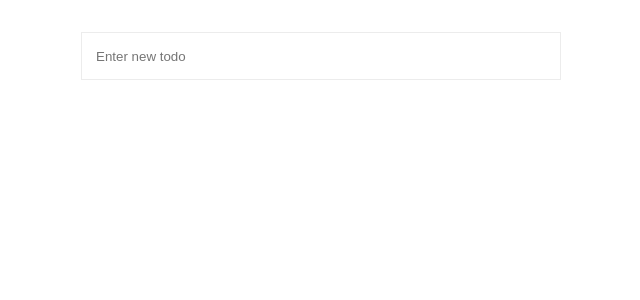
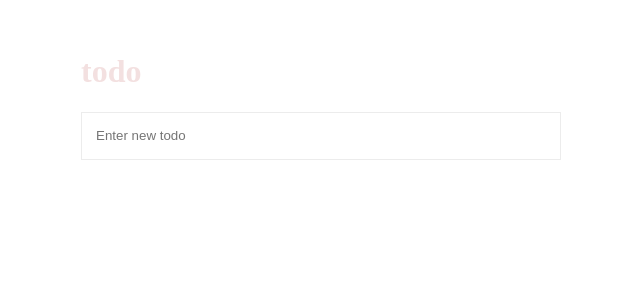
Before and after one commit to RodrigoMattosoSilveira/react_todo, a React (Create React App) app: page / in a window 1280 px wide. Shown: the top 300 px of the page, without its empty margins (319-959 px from the left). Built offline with nearby package versions, Linux system fonts and the light colour scheme.

Commit message:
make-it-prettier  -  added a header

```diff
--- a/src/index.tsx
+++ b/src/index.tsx
@@ -72,6 +72,7 @@ const TodoListApp = () => {
 
   return (
     <div className="todo-list-app">
+      <h1 className="todo-header">todo</h1>
       <TodoForm
         todos={todos}
         handleTodoCreate={handleTodoCreate}
--- a/src/styles/styles.css
+++ b/src/styles/styles.css
@@ -29,6 +29,9 @@ body {
   width: 100%;
 }
 
+.todo-header {
+    color: rgba(175, 47, 47, 0.15);
+}
 /* Todo list app styles  */
 .todo-list-app {
   padding-top: 32px;
```
